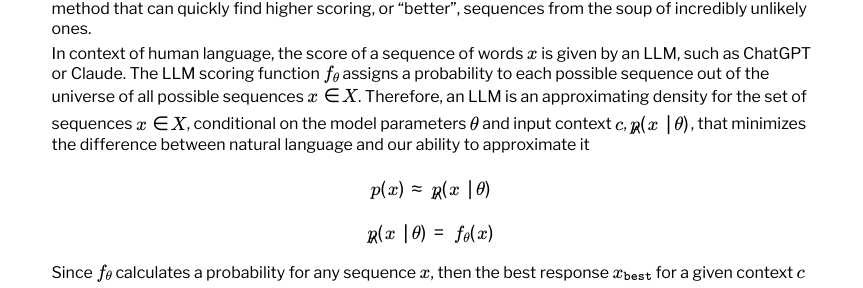
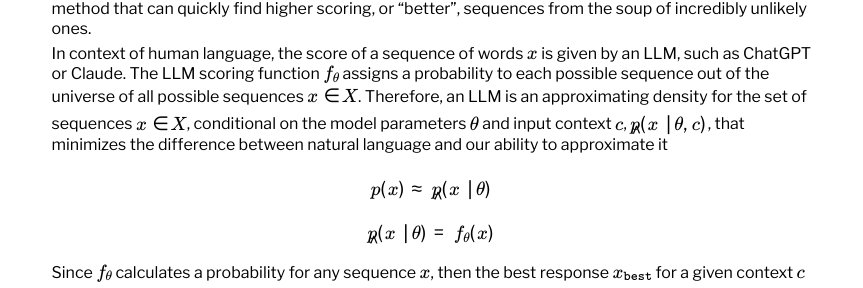
Before and after one commit to dan-sprague/dan-sprague.github.io, a Jekyll site: the page built from _posts/2025-02-02-llmthinking.markdown, in a window 1280 px wide. Shown: the part 861-1149 px from the top of the page, without its empty margins (201-1064 px from the left). Built offline with Jekyll 4.4.1, drawn with Linux system fonts in a browser that asks for light colours; formulas are drawn with MathJax 3.

Commit message:
fixed bug

```diff
--- a/_posts/2025-02-02-llmthinking.markdown
+++ b/_posts/2025-02-02-llmthinking.markdown
@@ -23,7 +23,7 @@ This is a tremendously hard problem. Consider a DNA strand. To construct all pos
 
 Therefore, two things are necessary to generate biologically meaningful sequences from the soup of stochasicity. The first is a scoring function that attributes each sequence with a score, where the score encodes some notion of "better". In biology, the score is fitness -- a small number of possible DNA molecules improve an organisms chance of survival but the vast majority don't. The second is a method that can quickly find higher scoring, or "better", sequences from the soup of incredibly unlikely ones.
 
-In context of human language, the score of a sequence of words $x$ is given by an LLM, such as ChatGPT or Claude. The LLM scoring function $f_\theta$ assigns a probability to each possible sequence out of the universe of all possible sequences $x \in X$. Therefore, an LLM is an approximating density for the set of sequences $x \in X$, conditional on the model parameters $\theta$ and input context $c$, $\hat{p}(x \mid \theta)$, that minimizes the difference between natural language and our ability to approximate it
+In context of human language, the score of a sequence of words $x$ is given by an LLM, such as ChatGPT or Claude. The LLM scoring function $f_\theta$ assigns a probability to each possible sequence out of the universe of all possible sequences $x \in X$. Therefore, an LLM is an approximating density for the set of sequences $x \in X$, conditional on the model parameters $\theta$ and input context $c$, $\hat{p}(x \mid \theta,c)$, that minimizes the difference between natural language and our ability to approximate it
 
 $$p(x) \approx \hat{p}(x \mid \theta)$$
 
```
